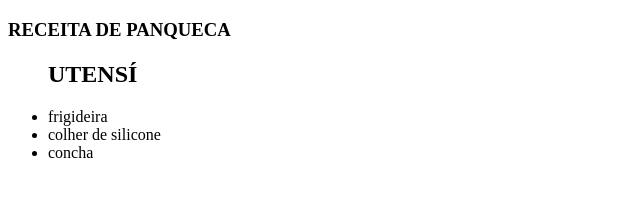
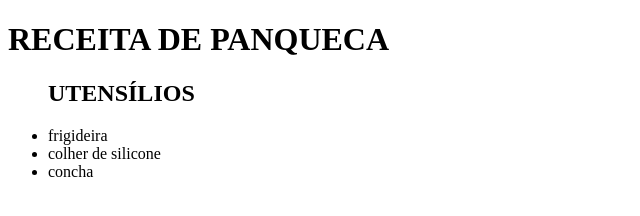
Before and after one commit to leodovelotrol019/primeiro-projeto, a plain HTML site: page dois.html in a window 1280 px wide. Shown: the whole page, without its empty margins (0-640 px from the left). Drawn offline with Linux system fonts and the light colour scheme.

```diff
--- a/dois.html
+++ b/dois.html
@@ -7,10 +7,10 @@
     <head>
 
     <body>
-        <h3>RECEITA DE PANQUECA</h1>
+        <h1>RECEITA DE PANQUECA</h1>
         <ul>
 
-            <h2>UTENSÍ</h2>
+        <h2>UTENSÍLIOS</h2>
             <li>frigideira</li>
             <li>colher de silicone</li>
             <li>concha</li>
```
Also changed, not shown: index.html (+2 -0 lines), img/bolo de cenora.jpg (added).
